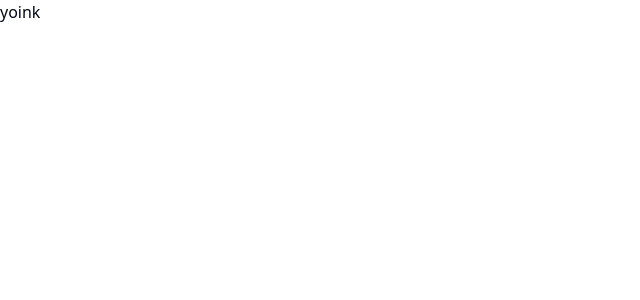
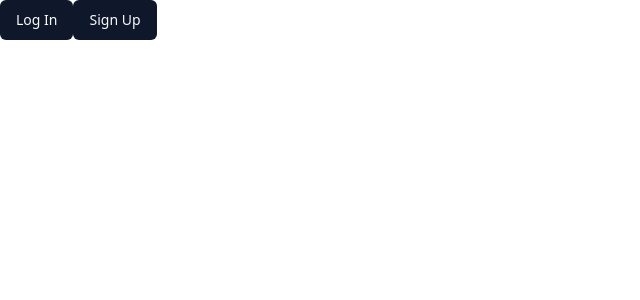
Before and after one commit to ChristianFrattini/unishoes, a Next.js app: page / in a window 1280 px wide. Shown: the top 300 px of the page, without its empty margins (0-640 px from the left). Built offline with nearby package versions, Linux system fonts and the light colour scheme.

Commit message:
auth with kinde

```diff
--- /dev/null
+++ b/app/api/auth/[kindeAuth]/route.ts
@@ -0,0 +1,2 @@
+import { handleAuth } from "@kinde-oss/kinde-auth-nextjs/server";
+export const GET = handleAuth();
--- a/app/dashboard/layout.tsx
+++ b/app/dashboard/layout.tsx
@@ -17,8 +17,22 @@
   DropdownMenuSeparator,
   DropdownMenuTrigger,
 } from "@/components/ui/dropdown-menu";
+import { getKindeServerSession } from "@kinde-oss/kinde-auth-nextjs/server";
+import { LogoutLink } from "@kinde-oss/kinde-auth-nextjs/components";
+import { redirect } from "next/navigation";
 
-export default function DashboardLayout({ children }: { children: ReactNode }) {
+export default async function DashboardLayout({
+  children,
+}: {
+  children: ReactNode;
+}) {
+  const { getUser } = getKindeServerSession();
+  const user = await getUser();
+
+  if (!user || user.email !== "chrifrat1@gmail.com") {
+    redirect("/");
+  }
+
   return (
     <div
       className={"flex w-full flex-col max-w-7xl mx-auto px-4 sm:px-6 lg:px-8"}
@@ -69,7 +83,9 @@
           <DropdownMenuContent align={"end"}>
             <DropdownMenuLabel>My Account</DropdownMenuLabel>
             <DropdownMenuSeparator />
-            <DropdownMenuItem>Logout</DropdownMenuItem>
+            <DropdownMenuItem asChild>
+              <LogoutLink>Log Out</LogoutLink>
+            </DropdownMenuItem>
           </DropdownMenuContent>
         </DropdownMenu>
       </header>
--- a/app/page.tsx
+++ b/app/page.tsx
@@ -1,9 +1,19 @@
+import { Button } from "@/components/ui/button";
+import {
+  LoginLink,
+  RegisterLink,
+} from "@kinde-oss/kinde-auth-nextjs/components";
 import Image from "next/image";
 
 export default function Home() {
   return (
     <div>
-      <h1>yoink</h1>
+      <Button asChild>
+        <LoginLink>Log In</LoginLink>
+      </Button>
+      <Button asChild>
+        <RegisterLink>Sign Up</RegisterLink>
+      </Button>
     </div>
   );
 }
--- a/package.json
+++ b/package.json
@@ -9,6 +9,7 @@
     "lint": "next lint"
   },
   "dependencies": {
+    "@kinde-oss/kinde-auth-nextjs": "^2.3.11",
     "@radix-ui/react-avatar": "^1.1.1",
     "@radix-ui/react-dialog": "^1.1.2",
     "@radix-ui/react-dropdown-menu": "^2.1.2",
```
Also changed, not shown: 1 other file (tests, documents, lock files or other folders).
